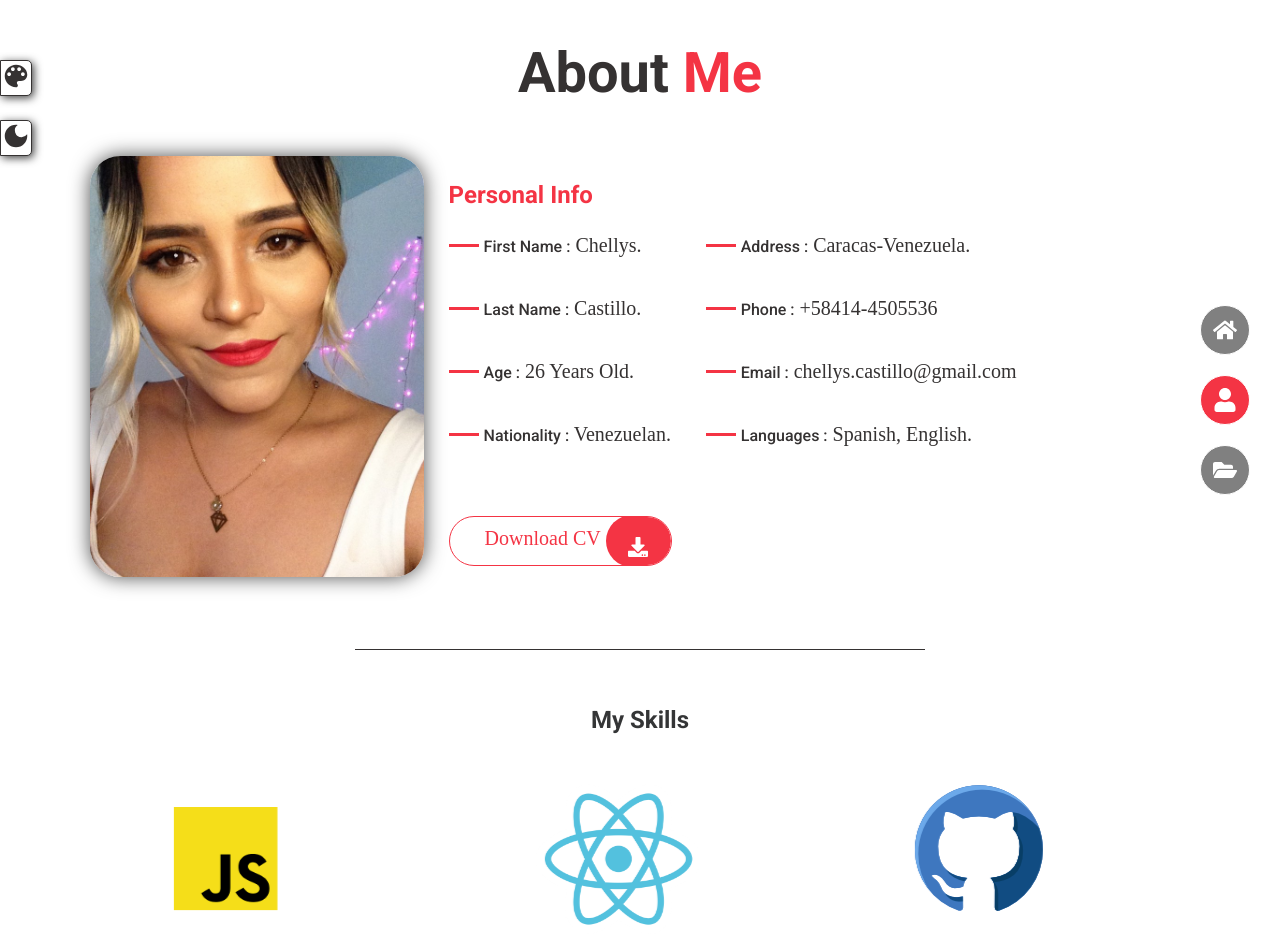
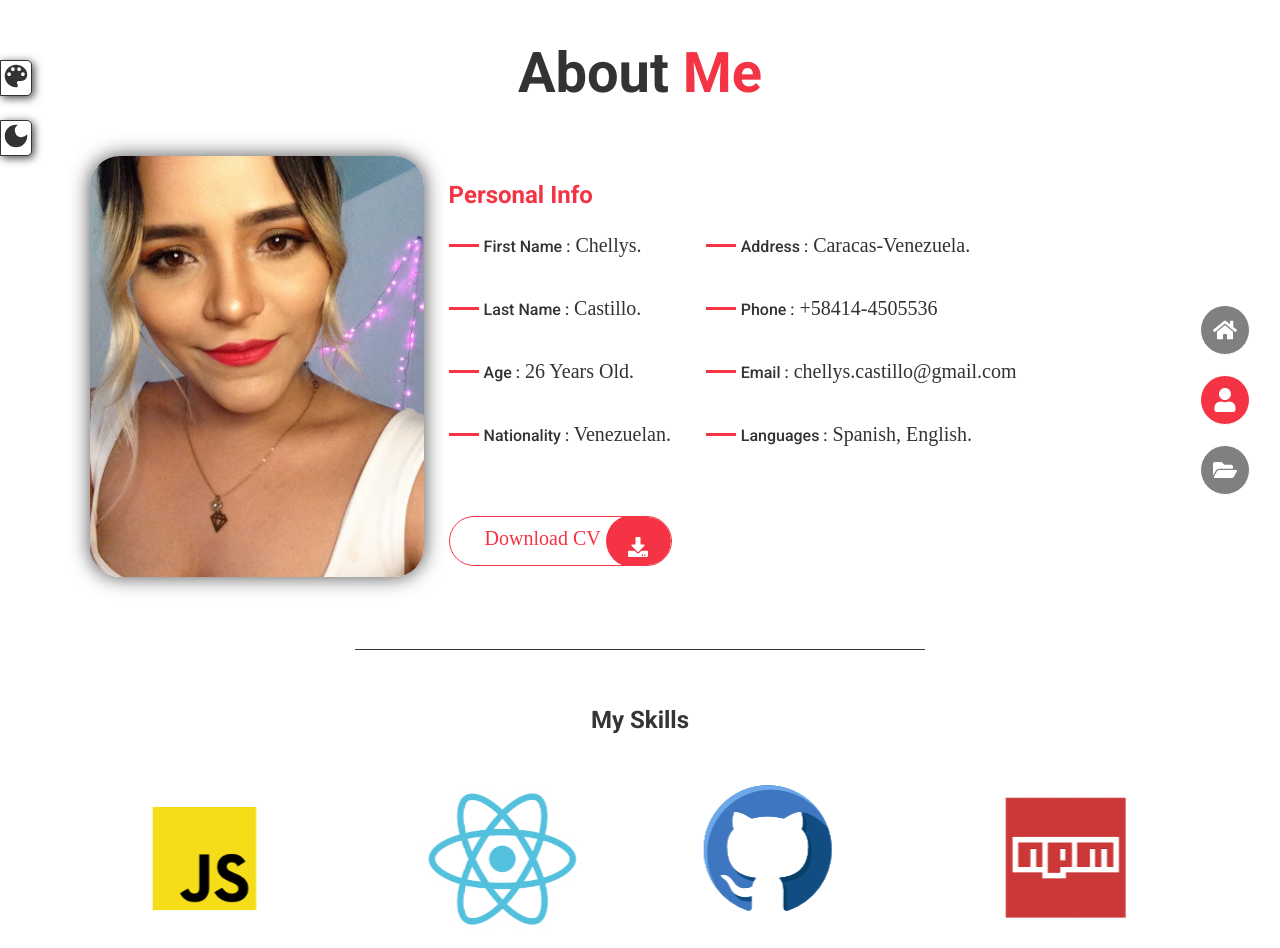
Before and after one commit to chellysA/my-Portfolio, a React (Vite) app: page /about in a window 1280 px wide. Shown: the top 948 px of the page. Built offline with nearby package versions, Linux system fonts and the light colour scheme; a web font is replaced by a local one.

Commit message:
added next as a skill

```diff
--- a/src/components/Skills/index.tsx
+++ b/src/components/Skills/index.tsx
@@ -9,7 +9,7 @@ const Skills = () => {
   const settings = {
     dots: true,
     infinite: true,
-    slidesToShow: 3,
+    slidesToShow: 4,
     slidesToScroll: 1,
     autoplay: true,
     speed: 2000,
--- a/src/constants/logos.ts
+++ b/src/constants/logos.ts
@@ -7,6 +7,7 @@ import npm from '../assets/logos/npm.png';
 import vscode from '../assets/logos/vscode.png';
 import hookform from '../assets/logos/hookform.png';
 import typescript from '../assets/logos/typescript.png';
+import nextLogo from "../assets/logos/nextLogo.png"
 
 interface LogosProps {
   id: number;
@@ -56,6 +57,11 @@ const logos: LogosProps[] = [
     src: typescript,
     alt: 'typescript',
   },
+  {
+    id: 10,
+    src: nextLogo,
+    alt: 'next'
+  }
 ];
 
 export default logos;
```
Also changed, not shown: src/assets/logos/nextLogo.png (added), 1 other file (tests, documents, lock files or other folders).
